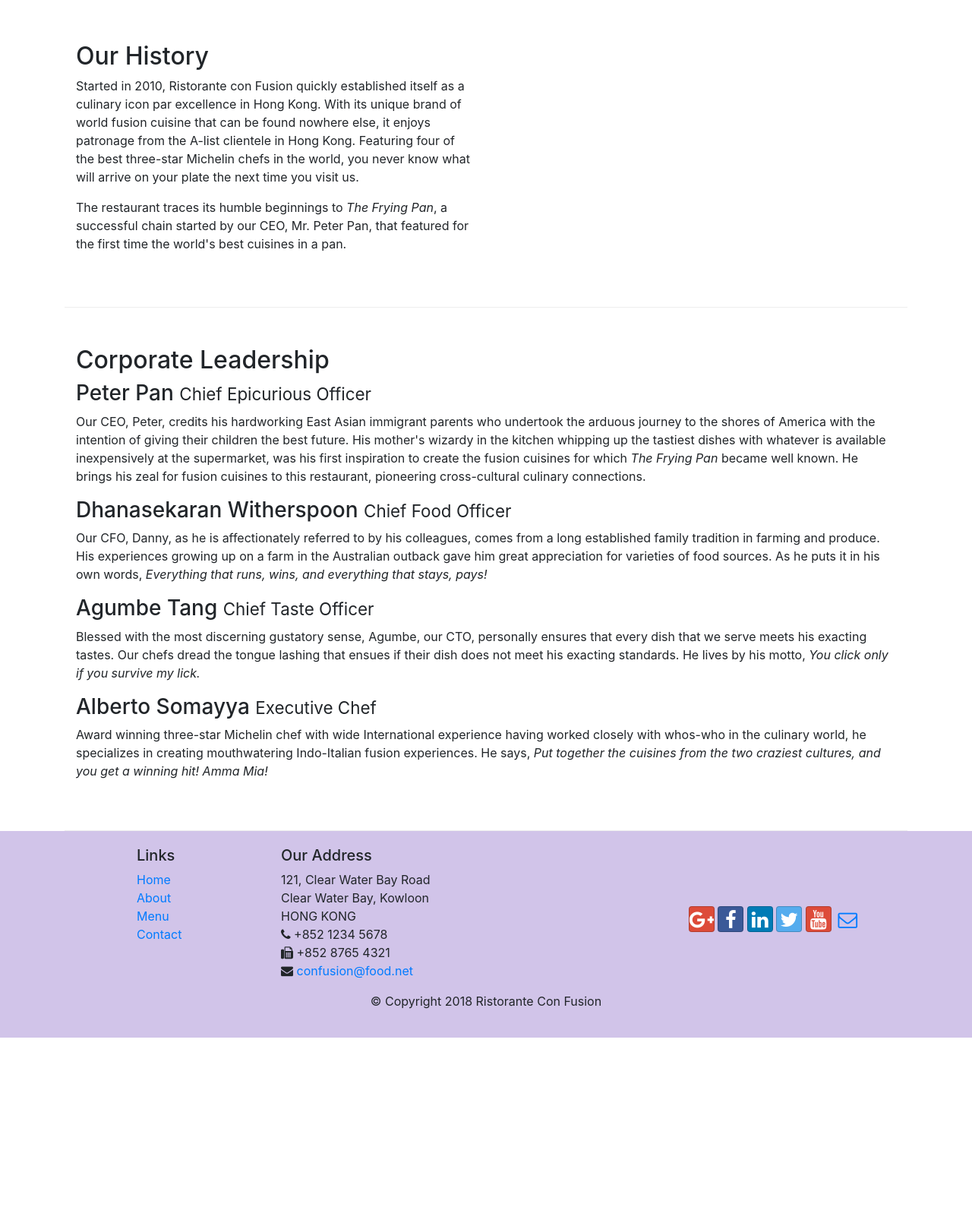
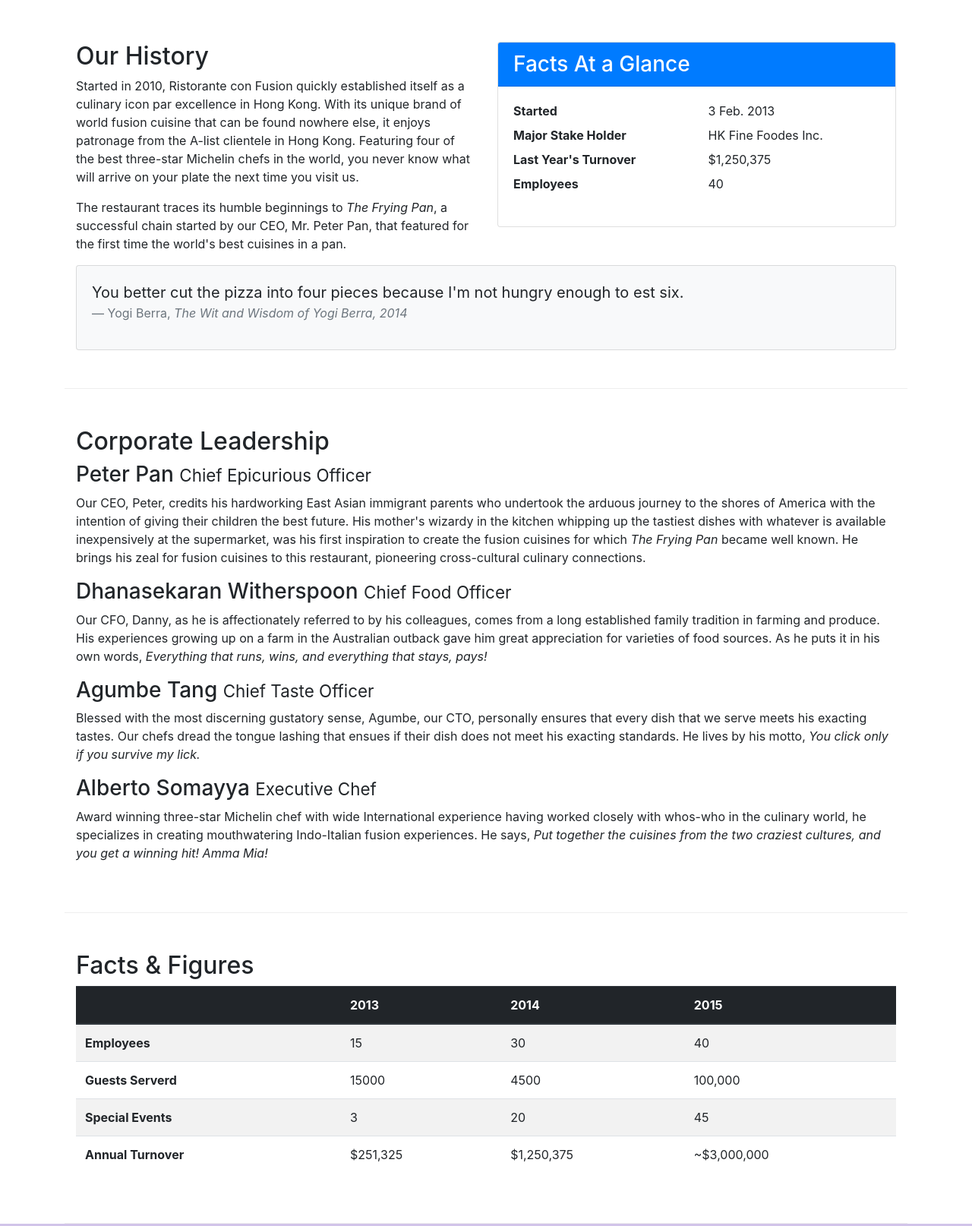
Before and after one commit to sahilbutola08/Bootstrap, a website: page aboutus.html in a window 1280 px wide. Shown: the part 460-2074 px from the top of the page at 76% size. Before the commit the page ends 1826 px from the top, so only its background shows below. Drawn offline with nearby package versions, Linux system fonts and the light colour scheme.

Commit message:
Tables and Cards

```diff
--- a/aboutus.html
+++ b/aboutus.html
@@ -66,7 +66,32 @@
                 <p>Started in 2010, Ristorante con Fusion quickly established itself as a culinary icon par excellence in Hong Kong. With its unique brand of world fusion cuisine that can be found nowhere else, it enjoys patronage from the A-list clientele in Hong Kong.  Featuring four of the best three-star Michelin chefs in the world, you never know what will arrive on your plate the next time you visit us.</p>
                 <p>The restaurant traces its humble beginnings to <em>The Frying Pan</em>, a successful chain started by our CEO, Mr. Peter Pan, that featured for the first time the world's best cuisines in a pan.</p>
             </div>
-            <div class="col">
+            <div class="col-sm" style="margin-bottom: 10px; ">
+                <div class="card">
+                    <h3 class="card-header bg-primary text-white">Facts At a Glance</h3>
+                    <div class="card-body">
+                        <dl class="row">
+                            <dt class="col-6">Started</dt>
+                            <dd class="col-6">3 Feb. 2013</dd>
+                            <dt class="col-6">Major Stake Holder</dt>
+                            <dd class="col-6">HK Fine Foodes Inc.</dd>
+                            <dt class="col-6">Last Year's Turnover</dt>
+                            <dd class="col-6">$1,250,375</dd>
+                            <dt class="col-6">Employees</dt>
+                            <dd class="col-6">40</dd>
+                        </dl>
+                    </div>
+                </div>
+            </div>
+            <div class="col-12">
+                <div class="card card-body bg-light">
+                    <blockquote class="blockquote">
+                        <p class="mb-0">You better cut the pizza into four pieces because I'm not hungry enough to est six.</p>
+                        <footer class="blockquote-footer">Yogi Berra,
+                            <cite title="Source Title">The Wit and Wisdom of Yogi Berra, 2014</cite>
+                        </footer>
+                    </blockquote>
+                </div>
             </div>
         </div>
 
@@ -84,6 +109,49 @@
                 <p class="d-none d-sm-block">Award winning three-star Michelin chef with wide International experience having worked closely with whos-who in the culinary world, he specializes in creating mouthwatering Indo-Italian fusion experiences. He says, <em>Put together the cuisines from the two craziest cultures, and you get a winning hit! Amma Mia!</em></p>
             </div>
        </div>
+       <div class="row row-content">
+                <div class="col-12">
+                    <h2>Facts &amp; Figures</h2>
+                    <div class="table-responsive    ">
+                        <table class="table table-striped">
+                            <thead class="thead-dark">
+                                <tr>
+                                    <th>&nbsp;</th>
+                                    <th>2013</th>
+                                    <th>2014</th>
+                                    <th>2015</th>
+                                </tr>
+                            </thead>
+                            <tbody>
+                                <tr>
+                                    <th>Employees</th>
+                                    <td>15</td>
+                                    <td>30</td>
+                                    <td>40</td>
+                                </tr>
+                                <tr>
+                                    <th>Guests Serverd</th>
+                                    <td>15000</td>
+                                    <td>4500</td>
+                                    <td>100,000</td>
+                                </tr>
+                                <tr>
+                                    <th>Special Events</th>
+                                    <td>3</td>
+                                    <td>20</td>
+                                    <td>45</td>
+                                </tr>
+                                <tr>
+                                    <th>Annual Turnover</th>
+                                    <td>$251,325</td>
+                                    <td>$1,250,375</td>
+                                    <td>~$3,000,000</td>
+                                </tr>
+                            </tbody>
+                        </table>
+                    </div>
+                </div>
+            </div>
 
     </div>
 
--- a/css/style.css
+++ b/css/style.css
@@ -37,8 +37,3 @@ body {
 .navbar-dark {
 	background-color: #512DA8;
 }
-
-input::focus {
-	outline:none;
-	border: none;
-}
```
Also changed, not shown: 1 other file.
